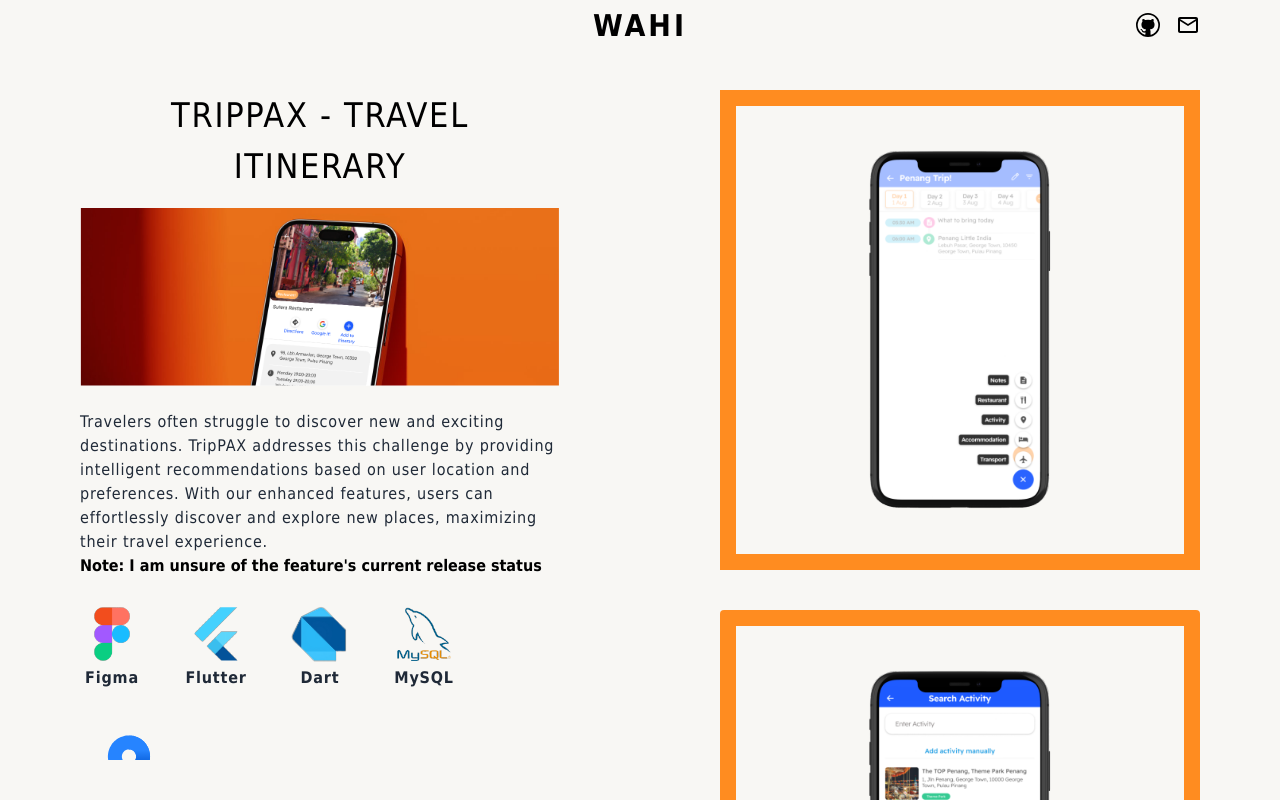
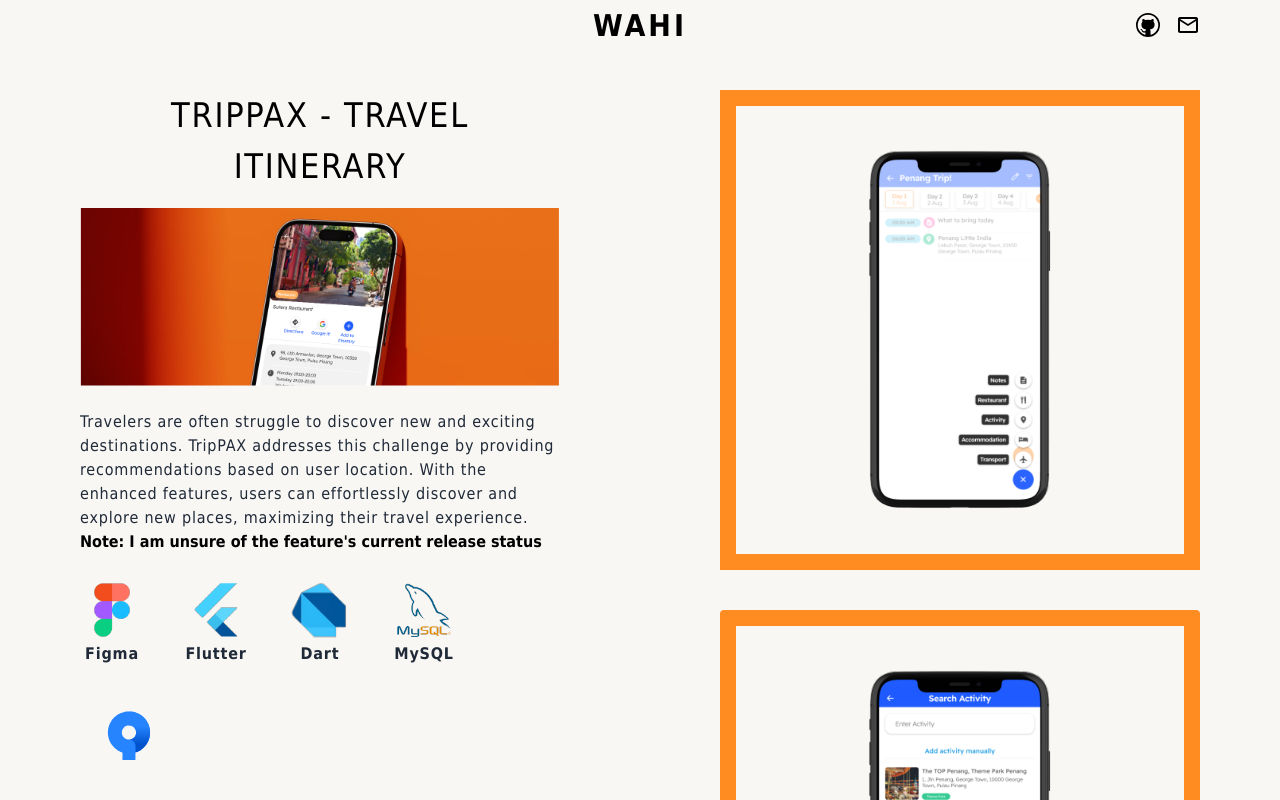
Before and after one commit to Wahi08/Wahi-s-portfolio, a Next.js app: page /trippax-feature in a window 1280 px wide. Built offline with nearby package versions, Linux system fonts and the light colour scheme.

Commit message:
Update details.jsx

```diff
--- a/app/trippax-feature/components/details.jsx
+++ b/app/trippax-feature/components/details.jsx
@@ -19,10 +19,9 @@ const ProjectHeader = () => {
 
           <div className="py-6">
             <p className="font-normal tracking-wider text-gray-800">
-              Travelers often struggle to discover new and exciting
+              Travelers are often struggle to discover new and exciting
               destinations. TripPAX addresses this challenge by providing
-              intelligent recommendations based on user location and
-              preferences. With our enhanced features, users can effortlessly
+              recommendations based on user location. With the enhanced features, users can effortlessly
               discover and explore new places, maximizing their travel
               experience.
             </p>
```
